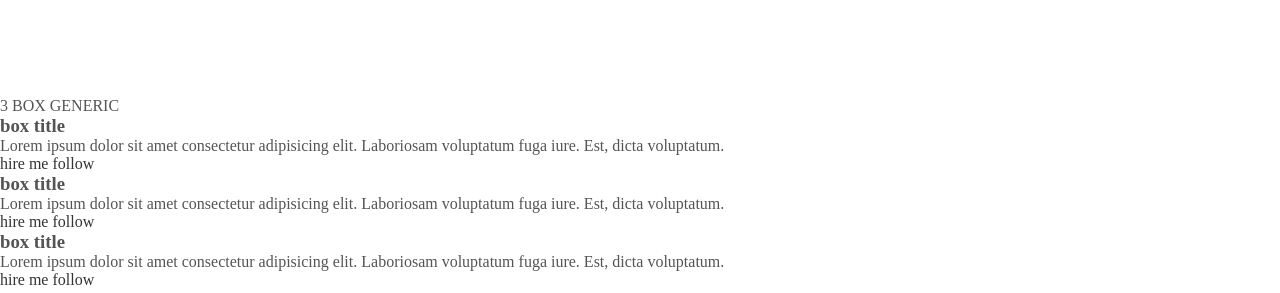
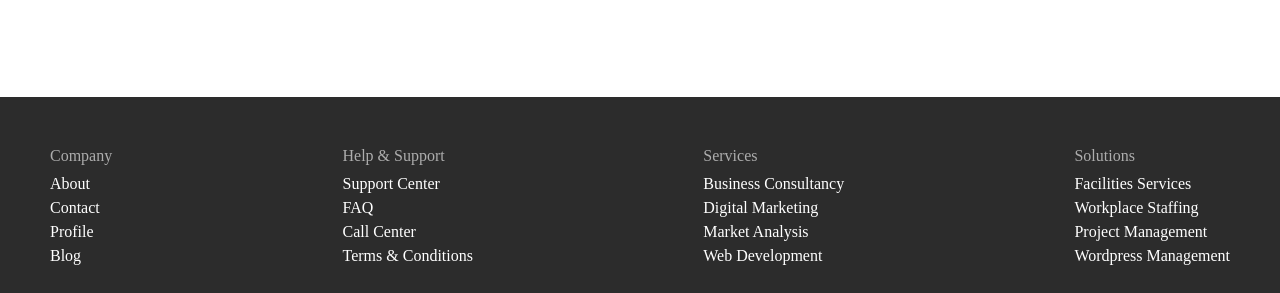
Before and after one commit to thatsickusername/skilllyLandingPage, a plain HTML site: page index.html in a window 1280 px wide. Shown: the part 3623-3916 px from the top of the page. Drawn offline with Linux system fonts and the light colour scheme.

Commit message:
Update index.html

```diff
--- a/index.html
+++ b/index.html
@@ -143,70 +143,7 @@
 
 
 
-          <!-- <div class="containerForALTERNATIVE">
 
-            <div class="alternativeBox">
-                <div class="alternativeImage"><p>image</p></div>
-                <div class="alternativeText"><p>text</p></div>
-            </div>
-
-            <div class="alternativeBox">
-                <div class="alternativeImage"><p>image</p></div>
-                <div class="alternativeText"><p>text</p></div>
-            </div>
-
-        </div>
-
-        <div class="containerForALTERNATIVE">
-
-            <div class="alternativeBox">
-                <div class="alternativeImage"><p>image</p></div>
-                <div class="alternativeText"><p>text</p></div>
-            </div>
-
-            <div class="alternativeBox">
-                <div class="alternativeImage"><p>image</p></div>
-                <div class="alternativeText"><p>text</p></div>
-            </div>
-
-        </div> -->
-
-        <div class="wrapper">
-            <div class="mainHeading">3 BOX GENERIC</div>
-
-            <div class="boxes">
-              <div class="individualBoxes">
-                <div class="individualBoxesImage"></div>
-                <h3 class="boxTitle">box title</h3>
-
-                <p>Lorem ipsum dolor sit amet consectetur adipisicing elit. Laboriosam voluptatum fuga iure. Est, dicta voluptatum.</p>
-                <div class="btn_grp">
-                  <a href="#">hire me</a>
-                  <a href="#">follow</a>
-                </div>
-              </div>
-              <div class="individualBoxes">
-                <div class="individualBoxesImage"></div>
-                <h3 class="boxTitle">box title</h3>
-
-                <p>Lorem ipsum dolor sit amet consectetur adipisicing elit. Laboriosam voluptatum fuga iure. Est, dicta voluptatum.</p>
-                <div class="btn_grp">
-                  <a href="#">hire me</a>
-                  <a href="#">follow</a>
-                </div>
-              </div>
-              <div class="individualBoxes">
-                <div class="individualBoxesImage"></div>
-                <h3 class="boxTitle">box title</h3>
-
-                <p>Lorem ipsum dolor sit amet consectetur adipisicing elit. Laboriosam voluptatum fuga iure. Est, dicta voluptatum.</p>
-                <div class="btn_grp">
-                  <a href="#">hire me</a>
-                  <a href="#">follow</a>
-                </div>
-              </div>
-            </div>
-          </div>
 
           <div class="footer">
             <div class="footer_menu">
```
